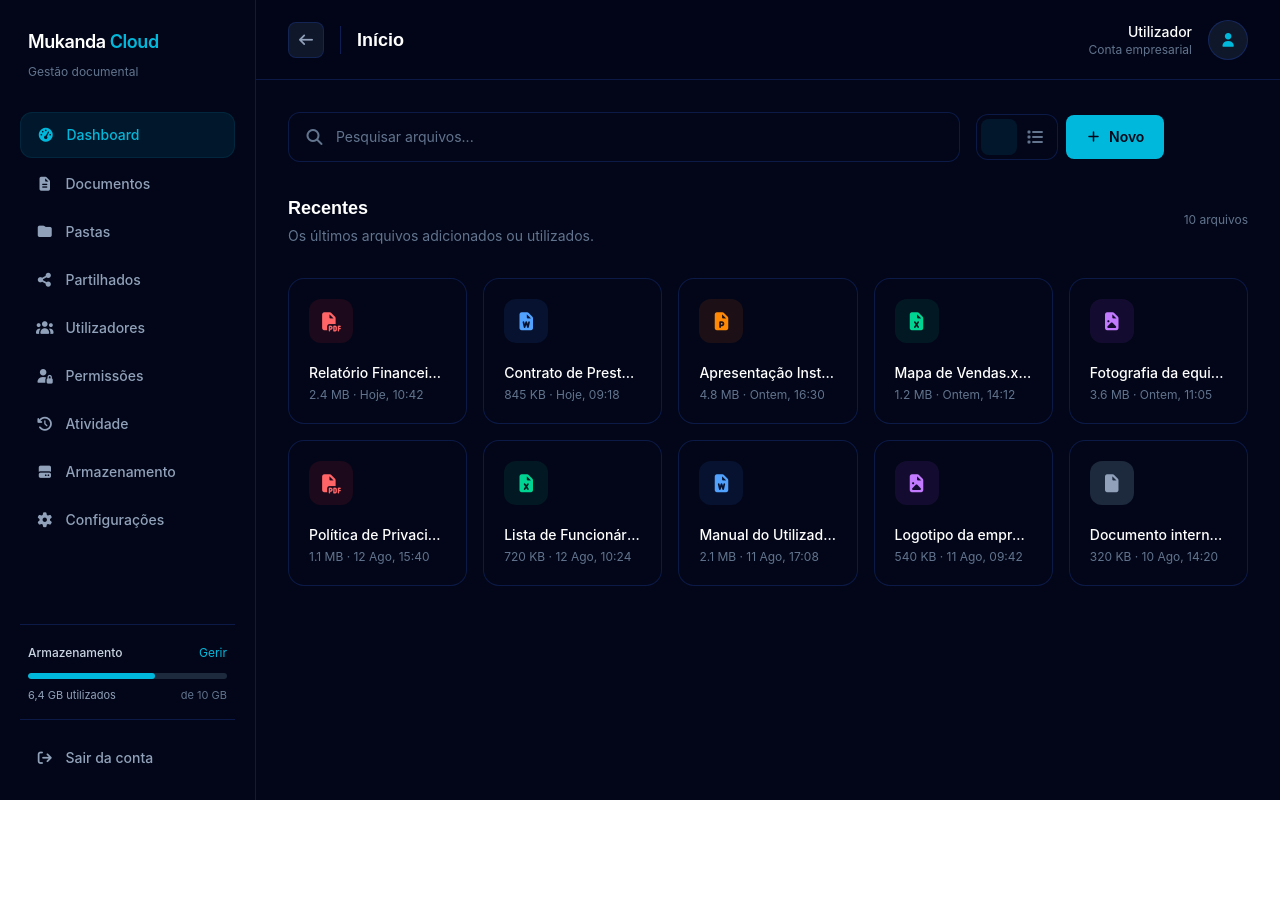
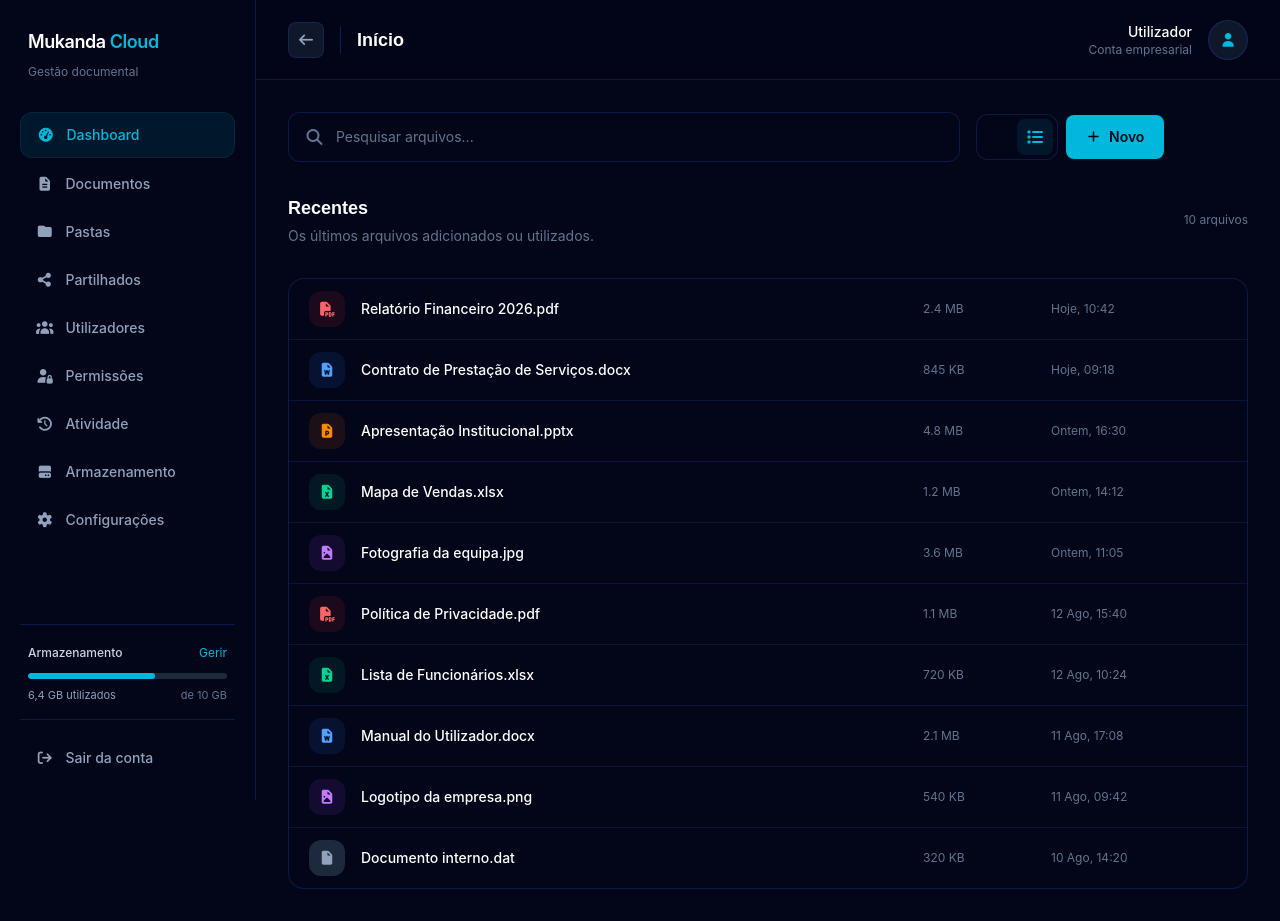
Before and after one commit to nsimba-afonso-nwayami/mukanda-cloud2, a React (Vite) app: page /dashboard in a window 1280 px wide. Before the commit the page ends 800 px from the top, so only its background shows below. Built offline with nearby package versions, Linux system fonts and the light colour scheme.

Commit message:
Mudança para list como padrão

```diff
--- a/src/pages/dashboard/components/FilesView.jsx
+++ b/src/pages/dashboard/components/FilesView.jsx
@@ -5,7 +5,7 @@ import FileContextMenu from "./FileContextMenu";
 
 export default function FilesView({ files = [] }) {
   const [search, setSearch] = useState("");
-  const [layout, setLayout] = useState("grid");
+  const [layout, setLayout] = useState("list");
   const [contextMenu, setContextMenu] = useState(null);
 
   const searchRef = useRef(null);
```
